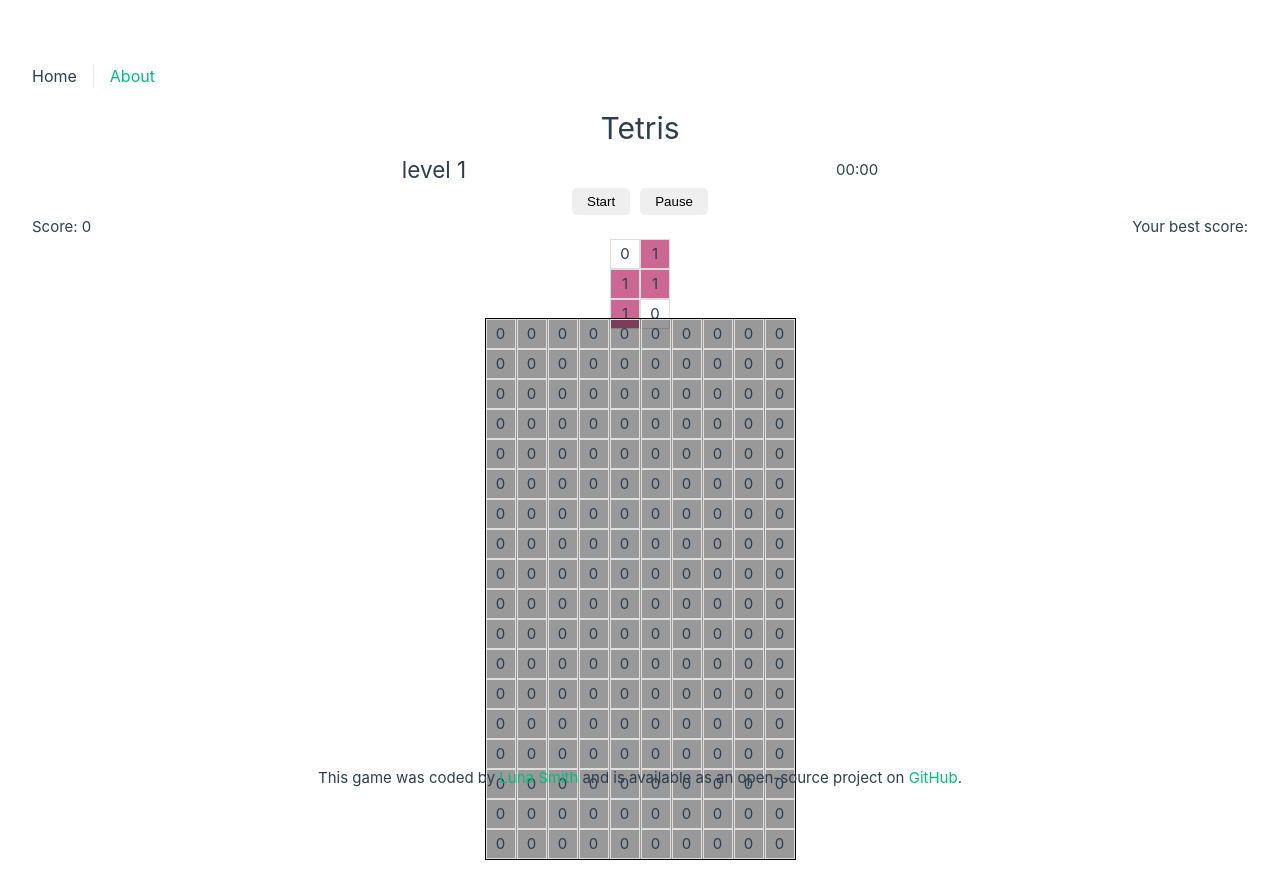
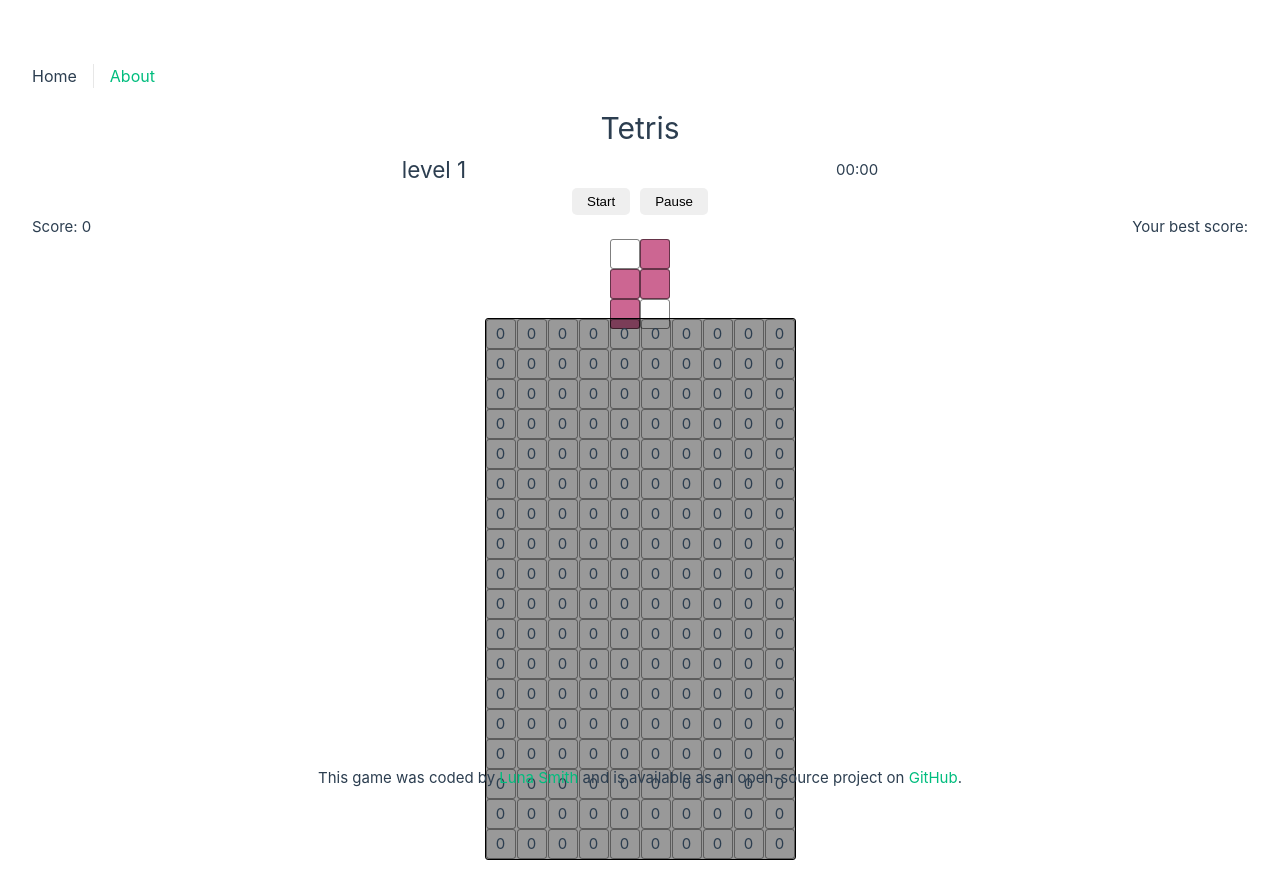
Before and after one commit to Lu-Smith/tetris_vue_typescript_tdd, a Vue app in the folder tetris/: page / in a window 1280 px wide. Built offline with nearby package versions, Linux system fonts and the light colour scheme.

Commit message:
Updated styling in GameContainer

```diff
--- a/tetris/src/components/GameContainer.vue
+++ b/tetris/src/components/GameContainer.vue
@@ -88,10 +88,12 @@ watch(
 .block-cells {
     width: 30px;
     height: 30px;
-  border: 1px solid #ddd;
+    border: 1px solid rgba(0, 0, 0, 0.5);
     display: flex;
     align-items: center;
     justify-content: center;
+    color: transparent;
+    border-radius: 3px;
 }
 
 .board-container {
@@ -107,15 +109,17 @@ watch(
   grid-gap: 1px;
   border: 1px solid #000;
   background-color: rgba(0, 0, 0, 0.4);
+  border-radius: 3px;
 }
 
 .board-cells {
     width: 30px;
     height: 30px;
     background-color: transparent;
-  border: 1px solid #ddd;
+    border: 1px solid rgba(0, 0, 0, 0.4);
     display: flex;
     align-items: center;
     justify-content: center;
+    border-radius: 3px;
 }
 </style>
```
Lines whose indentation alone changed are shown as unchanged.
